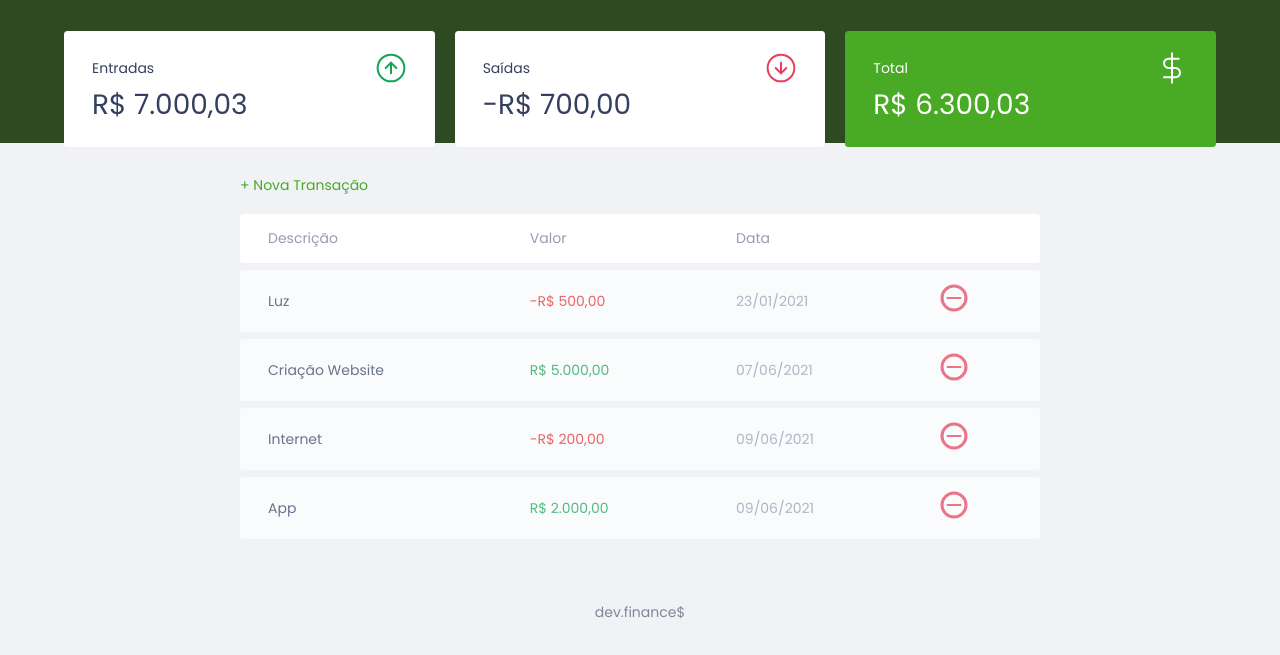
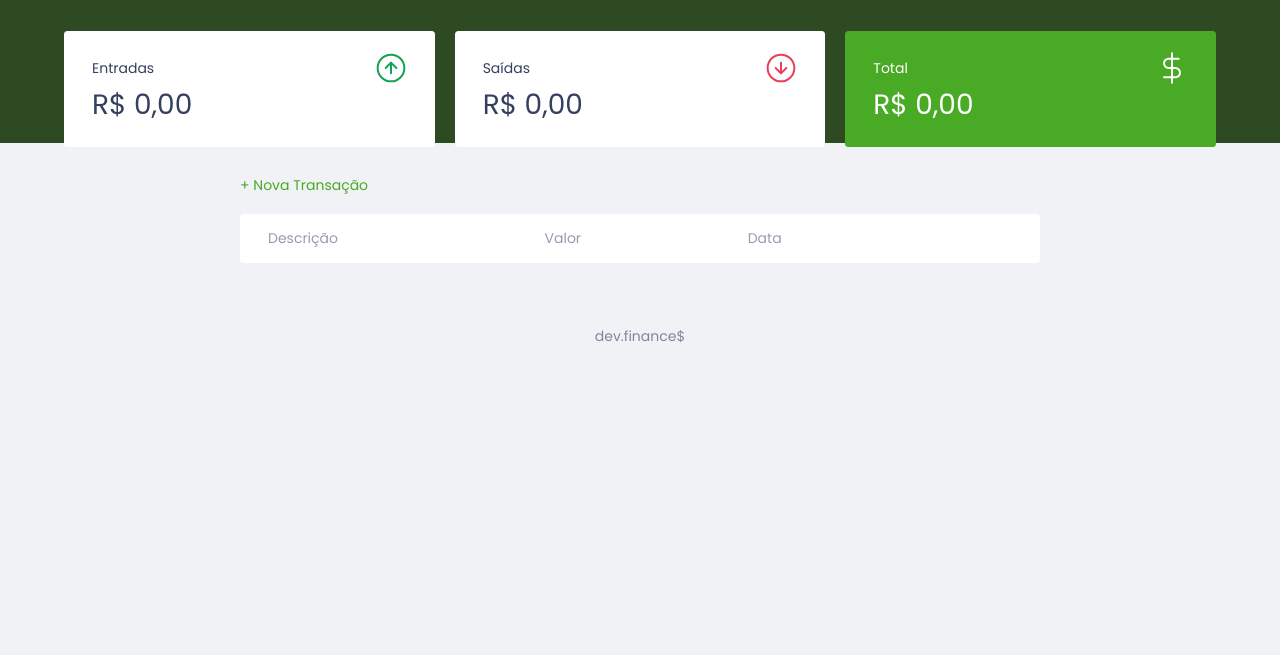
Before and after one commit to leandroSiq1/devfinance, a plain HTML site: page index.html in a window 1280 px wide. Shown: the part 55-710 px from the top of the page. Drawn offline with Linux system fonts and the light colour scheme.

Commit message:
adicionando localStorage e Finalizando projeto <3

```diff
--- a/index.html
+++ b/index.html
@@ -26,7 +26,7 @@
             <span>Entradas</span>
             <img src="assets/income.svg" alt="Image de entradas" />
           </h3>
-          <p id="incomeDisplay">R$ 5.000,00</p>
+          <p id="incomeDisplay">R$ 0,00</p>
         </div>
 
         <div class="card">
@@ -34,7 +34,7 @@
             <span>Saídas</span>
             <img src="assets/expense.svg" alt="Image de saídas" />
           </h3>
-          <p id="expenseDisplay">R$ 2.000,00</p>
+          <p id="expenseDisplay">R$ 0,00</p>
         </div>
 
         <div class="card total">
@@ -42,7 +42,7 @@
             <span>Total</span>
             <img src="assets/total.svg" alt="Image de Total" />
           </h3>
-          <p id="totalDisplay">R$ 3.000,00</p>
+          <p id="totalDisplay">R$ 0,00</p>
         </div>
       </section>
 
@@ -85,10 +85,11 @@
             <div class="input-group">
               <label class="sr-only" for="amount">Valor</label>
               <input
-                type="text"
+                type="number"
                 id="amount"
                 name="amount"
                 placeholder="0,00"
+                step="any"
               />
               <small>
                 Use o sinal - (negativo) para despesas e ,
--- a/scripts/index.js
+++ b/scripts/index.js
@@ -6,29 +6,19 @@ const Modal = {
   }
 };
 
+const Storage = {
+  get() {
+    const transactions = JSON.parse(localStorage.getItem("dev.finance:transactions")) || [];
+
+    return transactions;
+  },
+  set(transactions) {
+    localStorage.setItem("dev.finance:transactions", JSON.stringify(transactions));
+  }
+}
+
 const Transaction = {
-  all: [
-    {
-      description: "Luz",
-      amount: -50000,
-      date: '23/01/2021',
-    },
-    {
-      description: "Criação Website",
-      amount: 500000,
-      date: '07/06/2021',
-    },
-    {
-      description: "Internet",
-      amount: -20000,
-      date: '09/06/2021',
-    },
-    {
-      description: "App",
-      amount: 200000,
-      date: '09/06/2021',
-    },
-  ],
+  all: Storage.get(),
 
   add(transaction) {
     Transaction.all.push(transaction);
@@ -45,7 +35,7 @@ const Transaction = {
   },
 
   incomes() {
-    let income = 3;
+    let income = 0;
 
     Transaction.all.forEach(transaction => {
       if (transaction.amount > 0) {
@@ -78,13 +68,14 @@ const DOM = {
 
   addTransaction(transaction, index) {
     const tr = document.createElement("tr");
+    tr.dataset.index = index;
 
-    tr.innerHTML = DOM.innerHtmlTransaction(transaction);
+    tr.innerHTML = DOM.innerHtmlTransaction(transaction, index);
 
     DOM.transactionContainer.appendChild(tr);
   },
 
-  innerHtmlTransaction(transaction) {
+  innerHtmlTransaction(transaction, index) {
     const CSSclass = transaction.amount > 0 ? "income" : "expense";
 
     const amount = Utils.formatCurrency(transaction.amount);
@@ -95,7 +86,7 @@ const DOM = {
       <td class="date">${transaction.date}</td>
 
       <td>
-        <img src="assets/minus.svg" alt="Remover transação">
+        <img onclick="Transaction.remove(${index})" src="assets/minus.svg" alt="Remover transação">
       </td>
     `;
 
@@ -144,7 +135,7 @@ const Utils = {
 
 const Form = {
   description: document.querySelector("input#description"),
-  amount: document.querySelector("input#amount"),
+  amount: document.querySelector("#amount"),
   date: document.querySelector("input#date"),
 
   getValues() {
@@ -194,7 +185,6 @@ const Form = {
 
       Form.clearFields();
       Modal.toggle();
-
     } catch (error) {
       alert(error.message);
     }
@@ -203,11 +193,13 @@ const Form = {
 
 const App = {
   init() {
-    Transaction.all.forEach(transaction => {
-      DOM.addTransaction(transaction);
+    Transaction.all.forEach((transaction, index)=> {
+      DOM.addTransaction(transaction, index);
     });
 
     DOM.updateBalance();
+
+    Storage.set(Transaction.all);
   },
   reload() {
     DOM.clearTransactions();
```
